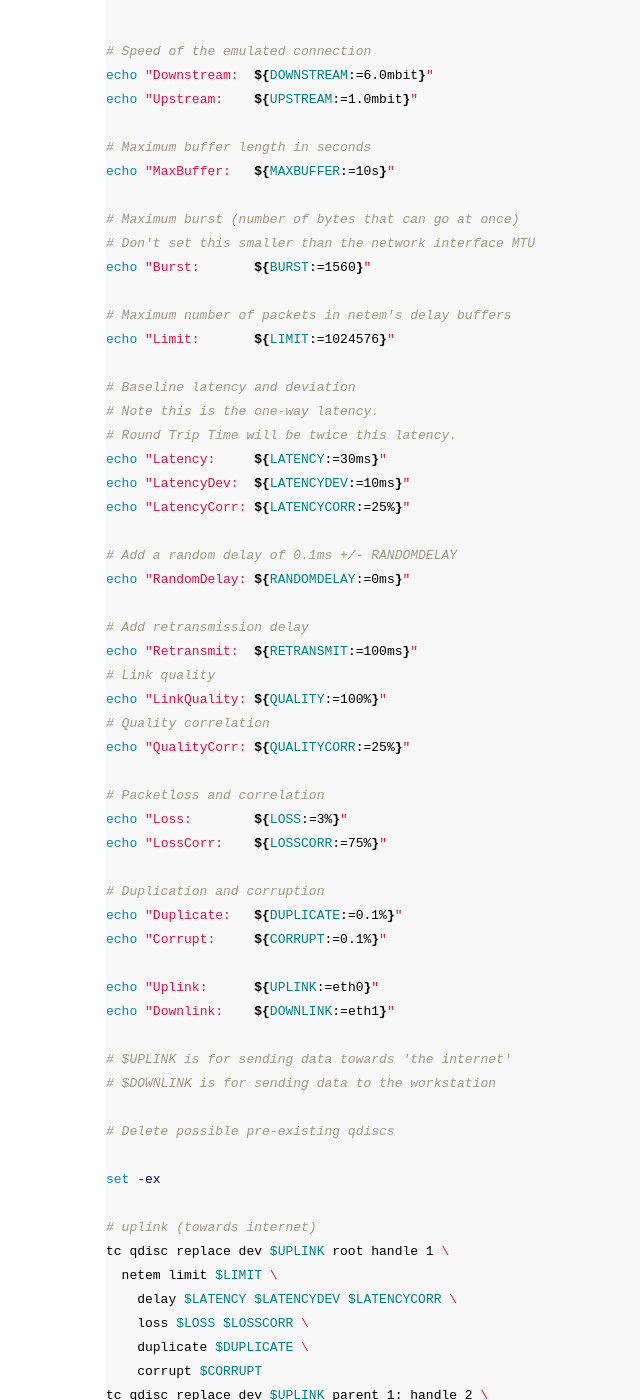
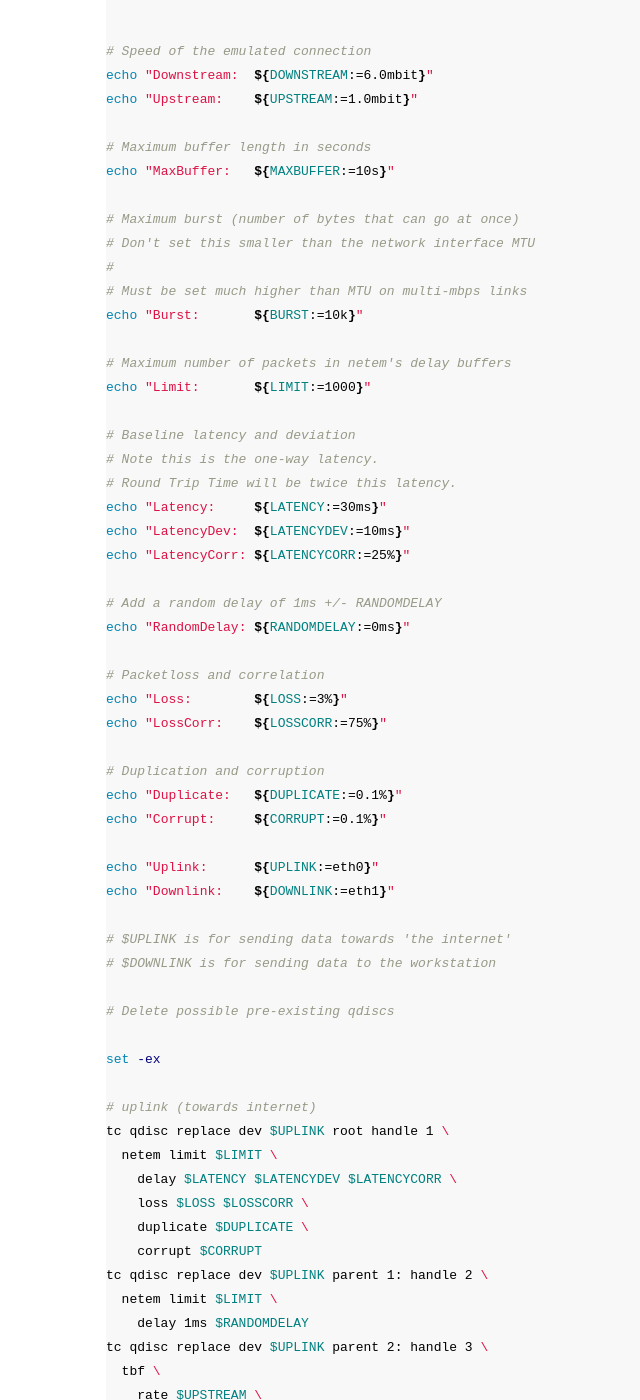
Before and after one commit to dannyedel/blog, a Jekyll site: the page built from _posts/2017-04-23-using-linux-to-emulate-bad-wan-connections.md, in a window 1280 px wide and 1400 px high, scrolled down 2737 px. Shown: the whole window, without its empty margins (254-894 px from the left). Built offline with Jekyll 4.4.1, drawn with Linux system fonts in a browser that asks for light colours; some of the changed text lies outside the part shown.

Commit message:
Random delay

```diff
--- a/_posts/2017-04-23-using-linux-to-emulate-bad-wan-connections.md
+++ b/_posts/2017-04-23-using-linux-to-emulate-bad-wan-connections.md
@@ -137,10 +137,12 @@ echo "MaxBuffer:   ${MAXBUFFER:=10s}"
 
 # Maximum burst (number of bytes that can go at once)
 # Don't set this smaller than the network interface MTU
-echo "Burst:       ${BURST:=1560}"
+#
+# Must be set much higher than MTU on multi-mbps links
+echo "Burst:       ${BURST:=10k}"
 
 # Maximum number of packets in netem's delay buffers
-echo "Limit:       ${LIMIT:=1024576}"
+echo "Limit:       ${LIMIT:=1000}"
 
 # Baseline latency and deviation
 # Note this is the one-way latency.
@@ -149,15 +151,8 @@ echo "Latency:     ${LATENCY:=30ms}"
 echo "LatencyDev:  ${LATENCYDEV:=10ms}"
 echo "LatencyCorr: ${LATENCYCORR:=25%}"
 
-# Add a random delay of 0.1ms +/- RANDOMDELAY
+# Add a random delay of 1ms +/- RANDOMDELAY
 echo "RandomDelay: ${RANDOMDELAY:=0ms}"
-
-# Add retransmission delay
-echo "Retransmit:  ${RETRANSMIT:=100ms}"
-# Link quality
-echo "LinkQuality: ${QUALITY:=100%}"
-# Quality correlation
-echo "QualityCorr: ${QUALITYCORR:=25%}"
 
 # Packetloss and correlation
 echo "Loss:        ${LOSS:=3%}"
@@ -186,12 +181,8 @@ tc qdisc replace dev $UPLINK root handle 1 \
     corrupt $CORRUPT
 tc qdisc replace dev $UPLINK parent 1: handle 2 \
   netem limit $LIMIT \
-    delay 0.1ms $RANDOMDELAY
+    delay 1ms $RANDOMDELAY
 tc qdisc replace dev $UPLINK parent 2: handle 3 \
-  netem limit $LIMIT \
-    delay $RETRANSMIT \
-    reorder $QUALITY $QUALITYCORR
-tc qdisc replace dev $UPLINK parent 3: handle 4 \
   tbf \
     rate $UPSTREAM \
     burst $BURST \
@@ -206,6 +197,9 @@ tc qdisc replace dev $DOWNLINK root handle 1 \
     duplicate $DUPLICATE \
     corrupt $CORRUPT
 tc qdisc replace dev $DOWNLINK parent 1: handle 2 \
+  netem limit $LIMIT \
+    delay 1ms $RANDOMDELAY
+tc qdisc replace dev $DOWNLINK parent 2: handle 3 \
   tbf \
     rate $DOWNSTREAM \
     burst $BURST \
```
Also changed, not shown: other parts of _posts/2017-04-23-using-linux-to-emulate-bad-wan-connections.md (+3 -1 lines).
